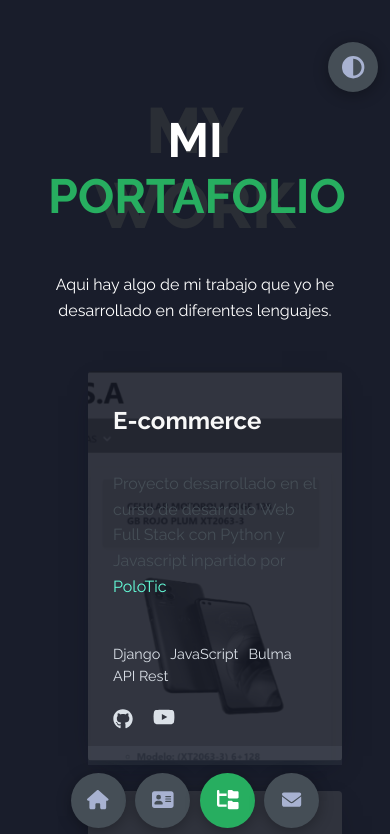
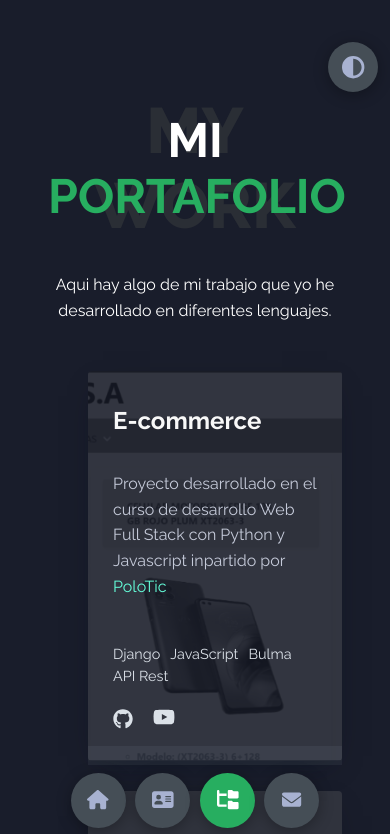
Before and after one commit to henrye07/Curriculum, a Next.js app: page /portfolio in a window 390 px wide. Shown: the top 834 px of the page. Built offline with nearby package versions, Linux system fonts and the light colour scheme.

Commit message:
Color change in project description

```diff
--- a/styles/global.css
+++ b/styles/global.css
@@ -997,7 +997,7 @@ section {
 
 @media (max-width: 768px) {
   .projects ul li .project-description {
-    color: var(--grey-4-color);
+    color: var(--description-portfolio-color);
     padding: 20px 0;
     background-color: transparent;
     -webkit-box-shadow: none;
--- a/styles/global.scss
+++ b/styles/global.scss
@@ -719,7 +719,7 @@ section {
         box-shadow: 0 10px 30px -15px rgba(2, 12, 27, 0.7);
 
         @media (max-width: 768px) {
-          color: var(--grey-4-color);
+          color: var(--description-portfolio-color);
           padding: 20px 0;
           background-color: transparent;
           box-shadow: none;
```
Also changed, not shown: 1 other file (tests, documents, lock files or other folders).
